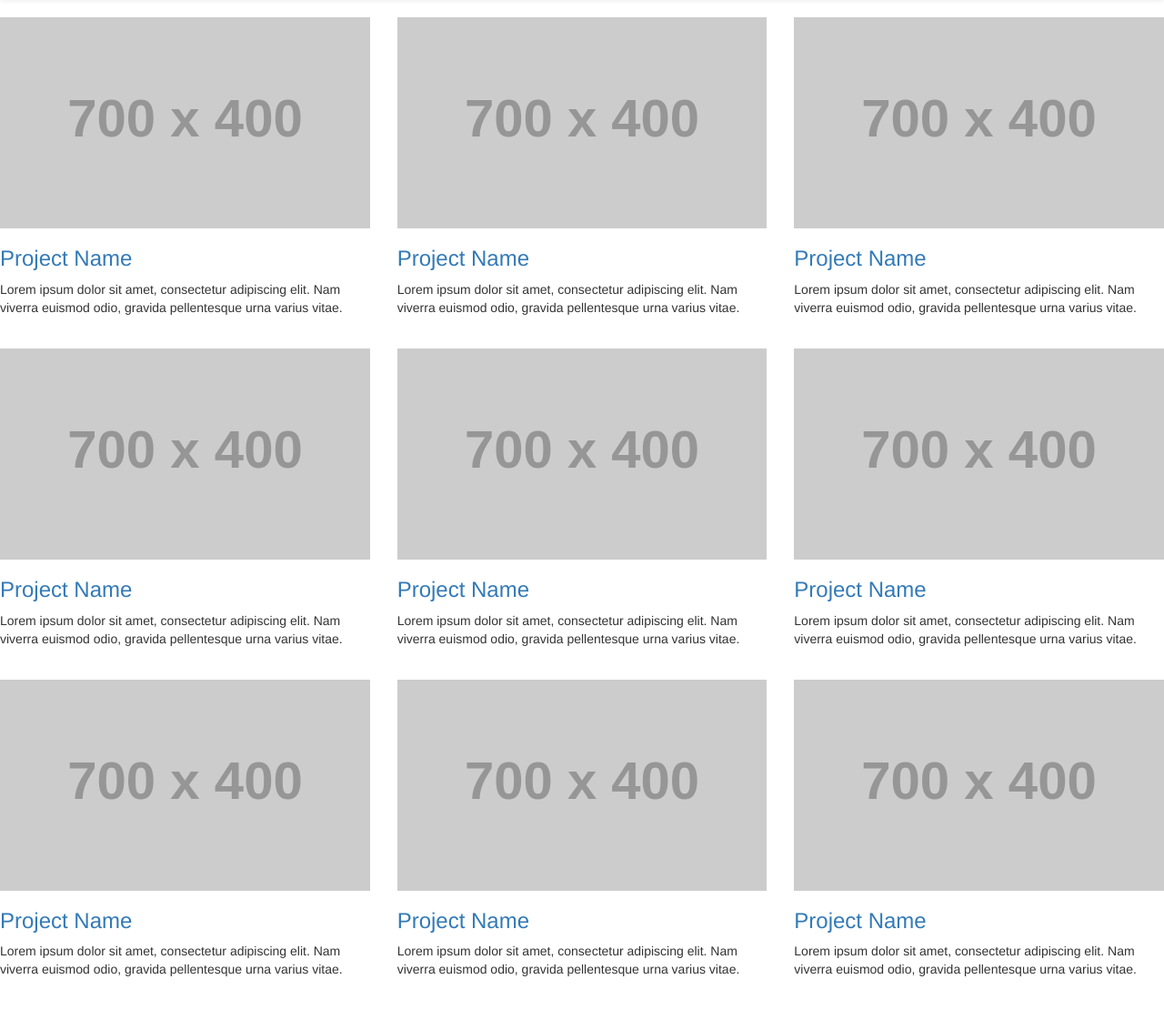
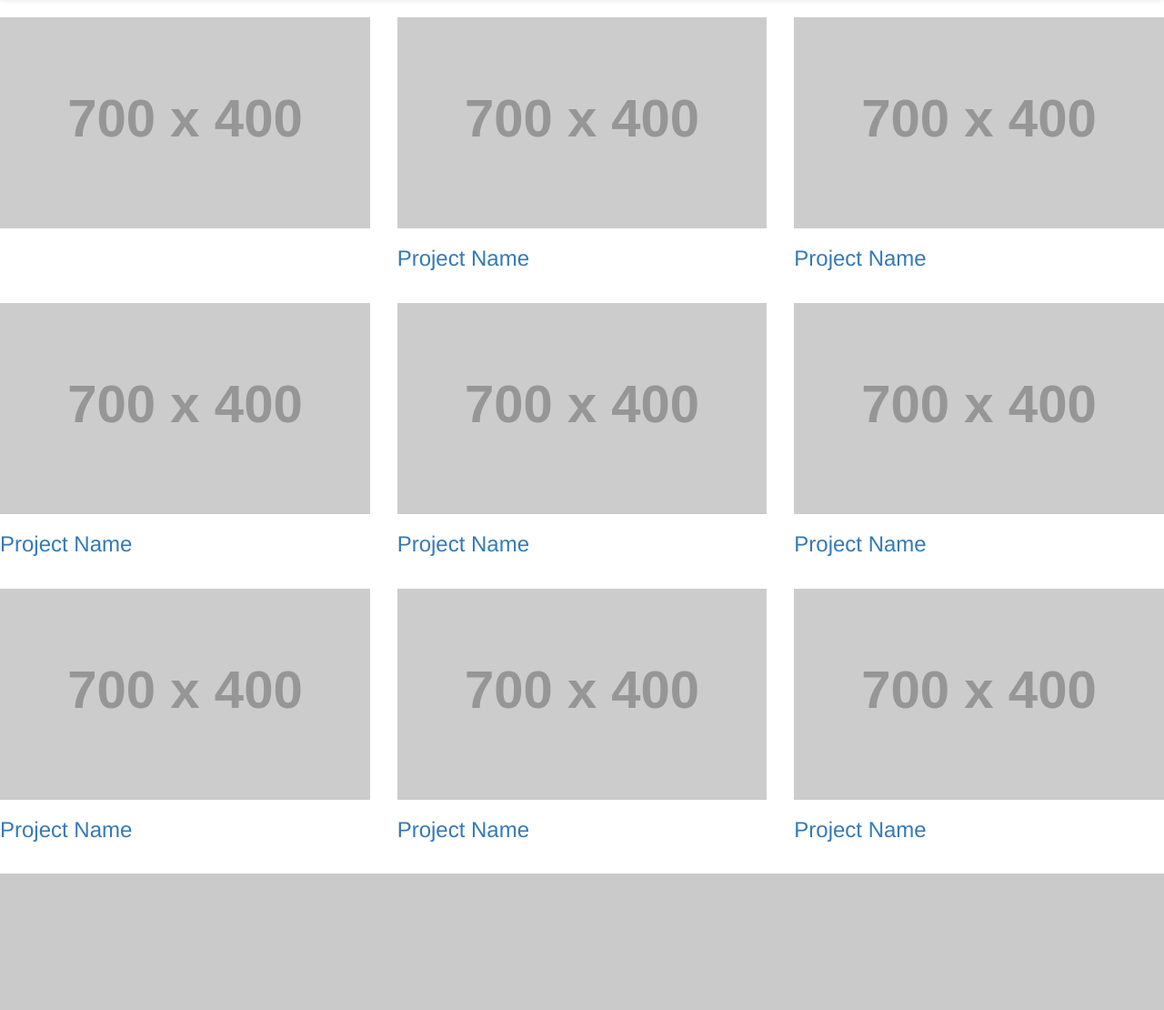
Before and after one commit to rafaribe/dw, a CodeIgniter app: page /dw/Restaurant in a window 1280 px wide. Shown: the part 51-1161 px from the top of the page at 91% size. After the commit the page ends 1011 px from the top, so only its background shows below. Run offline with CodeIgniter, Linux system fonts and the light colour scheme; grey boxes labelled with a size stand in for pictures from a placeholder-image service; some libraries are stand-ins or nearby versions.

Commit message:
git push

```diff
--- a/application/controllers/Rest.php
+++ b/application/controllers/Rest.php
@@ -157,7 +157,7 @@ public function user_get()
 
 // RESTAURANT
 
-public function all_restaurant_get()
+public function all_restaurants_get()
 {
 
  if($this->session->userdata('logged_in'))
--- a/application/views/restaurant_view.php
+++ b/application/views/restaurant_view.php
@@ -1,7 +1,7 @@
 <?php include "sample_navbar_view.php" ?>
 <!-- Page Content -->
 <link rel="stylesheet" type="text/css" href="<?php echo base_url();?>assets/css/style.css"/>
-
+<script src="<?php echo base_url();?>assets/scripts/restaurant.js"></script>
 <!-- Projects Row -->
        <div class="row">
            <div class="col-md-4 portfolio-item">
@@ -9,9 +9,9 @@
                    <img class="img-responsive" src="http://placehold.it/700x400" alt="">
                </a>
                <h3>
-                   <a href="#">Project Name</a>
+                   <a href="#" value="Cenas" text="cenas"></a>
                </h3>
-               <p>Lorem ipsum dolor sit amet, consectetur adipiscing elit. Nam viverra euismod odio, gravida pellentesque urna varius vitae.</p>
+
            </div>
            <div class="col-md-4 portfolio-item">
                <a href="#">
@@ -20,7 +20,7 @@
                <h3>
                    <a href="#">Project Name</a>
                </h3>
-               <p>Lorem ipsum dolor sit amet, consectetur adipiscing elit. Nam viverra euismod odio, gravida pellentesque urna varius vitae.</p>
+
            </div>
            <div class="col-md-4 portfolio-item">
                <a href="#">
@@ -29,7 +29,7 @@
                <h3>
                    <a href="#">Project Name</a>
                </h3>
-               <p>Lorem ipsum dolor sit amet, consectetur adipiscing elit. Nam viverra euismod odio, gravida pellentesque urna varius vitae.</p>
+
            </div>
        </div>
        <!-- /.row -->
@@ -43,7 +43,7 @@
                <h3>
                    <a href="#">Project Name</a>
                </h3>
-               <p>Lorem ipsum dolor sit amet, consectetur adipiscing elit. Nam viverra euismod odio, gravida pellentesque urna varius vitae.</p>
+
            </div>
            <div class="col-md-4 portfolio-item">
                <a href="#">
@@ -52,7 +52,7 @@
                <h3>
                    <a href="#">Project Name</a>
                </h3>
-               <p>Lorem ipsum dolor sit amet, consectetur adipiscing elit. Nam viverra euismod odio, gravida pellentesque urna varius vitae.</p>
+
            </div>
            <div class="col-md-4 portfolio-item">
                <a href="#">
@@ -61,7 +61,7 @@
                <h3>
                    <a href="#">Project Name</a>
                </h3>
-               <p>Lorem ipsum dolor sit amet, consectetur adipiscing elit. Nam viverra euismod odio, gravida pellentesque urna varius vitae.</p>
+
            </div>
        </div>
 
@@ -74,7 +74,7 @@
                <h3>
                    <a href="#">Project Name</a>
                </h3>
-               <p>Lorem ipsum dolor sit amet, consectetur adipiscing elit. Nam viverra euismod odio, gravida pellentesque urna varius vitae.</p>
+
            </div>
            <div class="col-md-4 portfolio-item">
                <a href="#">
@@ -83,7 +83,7 @@
                <h3>
                    <a href="#">Project Name</a>
                </h3>
-               <p>Lorem ipsum dolor sit amet, consectetur adipiscing elit. Nam viverra euismod odio, gravida pellentesque urna varius vitae.</p>
+
            </div>
            <div class="col-md-4 portfolio-item">
                <a href="#">
@@ -92,7 +92,7 @@
                <h3>
                    <a href="#">Project Name</a>
                </h3>
-               <p>Lorem ipsum dolor sit amet, consectetur adipiscing elit. Nam viverra euismod odio, gravida pellentesque urna varius vitae.</p>
+
            </div>
        </div>
        <!-- /.row -->
--- /dev/null
+++ b/assets/scripts/restaurant.js
@@ -0,0 +1 @@
+function
```
